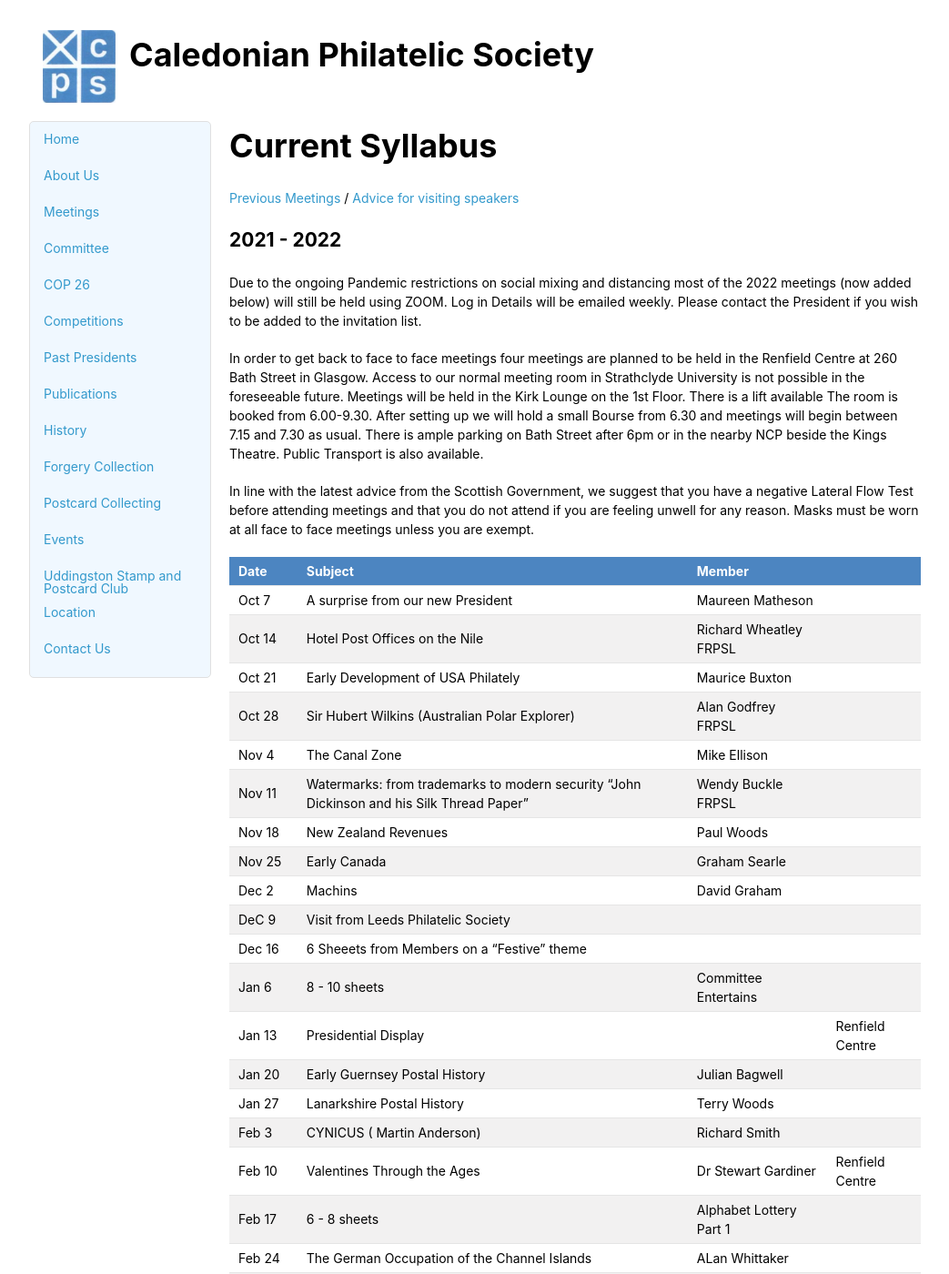
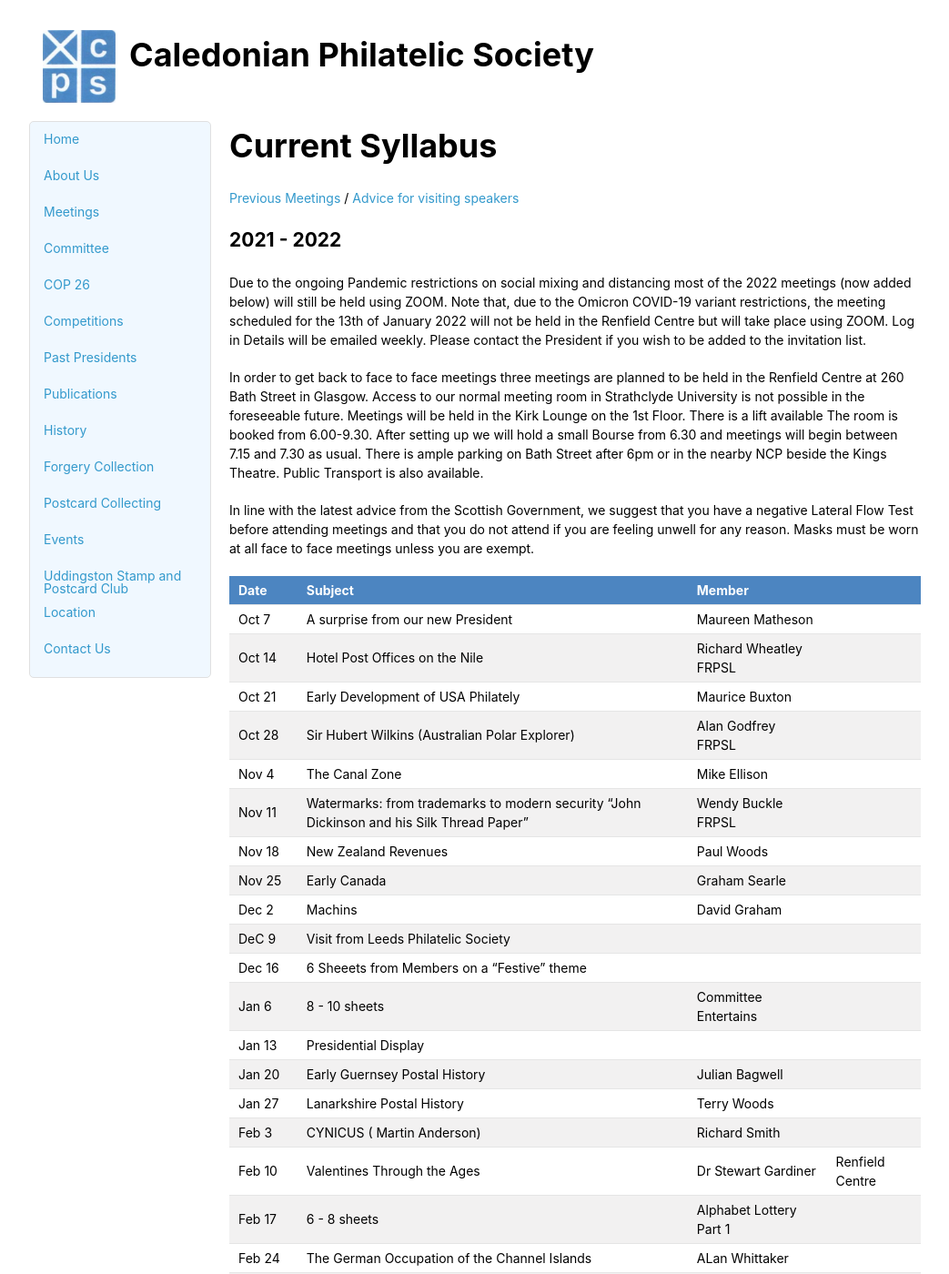
Before and after one commit to astalker/caledonian-stamps, a Jekyll site: the page built from meetings.md, in a window 1280 px wide and 1400 px high. Shown: the whole window at 91% size, without its empty margins (118-1161 px from the left). Built offline with Jekyll 4.4.1, drawn with Linux system fonts in a browser that asks for light colours; our own code applies the rules of GitHub Pages for plain Markdown files.

Commit message:
Update for 13th January Meeting

```diff
--- a/meetings.md
+++ b/meetings.md
@@ -3,9 +3,9 @@
 [Previous Meetings](./previous-meetings) / [Advice for visiting speakers](./advice-for-visiting-speakers)
 
 ## 2021 - 2022
-Due to the ongoing Pandemic restrictions on social mixing and distancing most of the 2022 meetings (now added below) will still be held using ZOOM.  Log in Details will be emailed weekly. Please contact the President if you wish to be added to the invitation list.
+Due to the ongoing Pandemic restrictions on social mixing and distancing most of the 2022 meetings (now added below) will still be held using ZOOM. Note that, due to the Omicron COVID-19 variant restrictions, the meeting scheduled for the 13th of January 2022 will not be held in the Renfield Centre but will take place using ZOOM. Log in Details will be emailed weekly. Please contact the President if you wish to be added to the invitation list.
 
-In order to get back to face to face meetings four meetings are planned to be held in the Renfield Centre at 260 Bath Street in Glasgow. Access to our normal meeting room in Strathclyde University is not possible in the foreseeable future. Meetings will be held in the Kirk Lounge on the 1st Floor. There is a lift available  The room is booked from  6.00-9.30.  After setting up we will hold a small Bourse from 6.30 and meetings will begin between 7.15 and 7.30 as usual.  There is ample parking on Bath Street after 6pm or in the nearby NCP beside the Kings Theatre.  Public Transport is also available.
+In order to get back to face to face meetings three meetings are planned to be held in the Renfield Centre at 260 Bath Street in Glasgow. Access to our normal meeting room in Strathclyde University is not possible in the foreseeable future. Meetings will be held in the Kirk Lounge on the 1st Floor. There is a lift available  The room is booked from  6.00-9.30.  After setting up we will hold a small Bourse from 6.30 and meetings will begin between 7.15 and 7.30 as usual.  There is ample parking on Bath Street after 6pm or in the nearby NCP beside the Kings Theatre.  Public Transport is also available.
 
 In line with the latest advice from the Scottish Government, we suggest that you have a negative Lateral Flow Test before attending meetings and that you do not attend if you are feeling unwell for any reason.  Masks must be worn at all face to face meetings unless you are exempt.
 
```
Also changed, not shown: other parts of meetings.md (+1 -1 lines).
